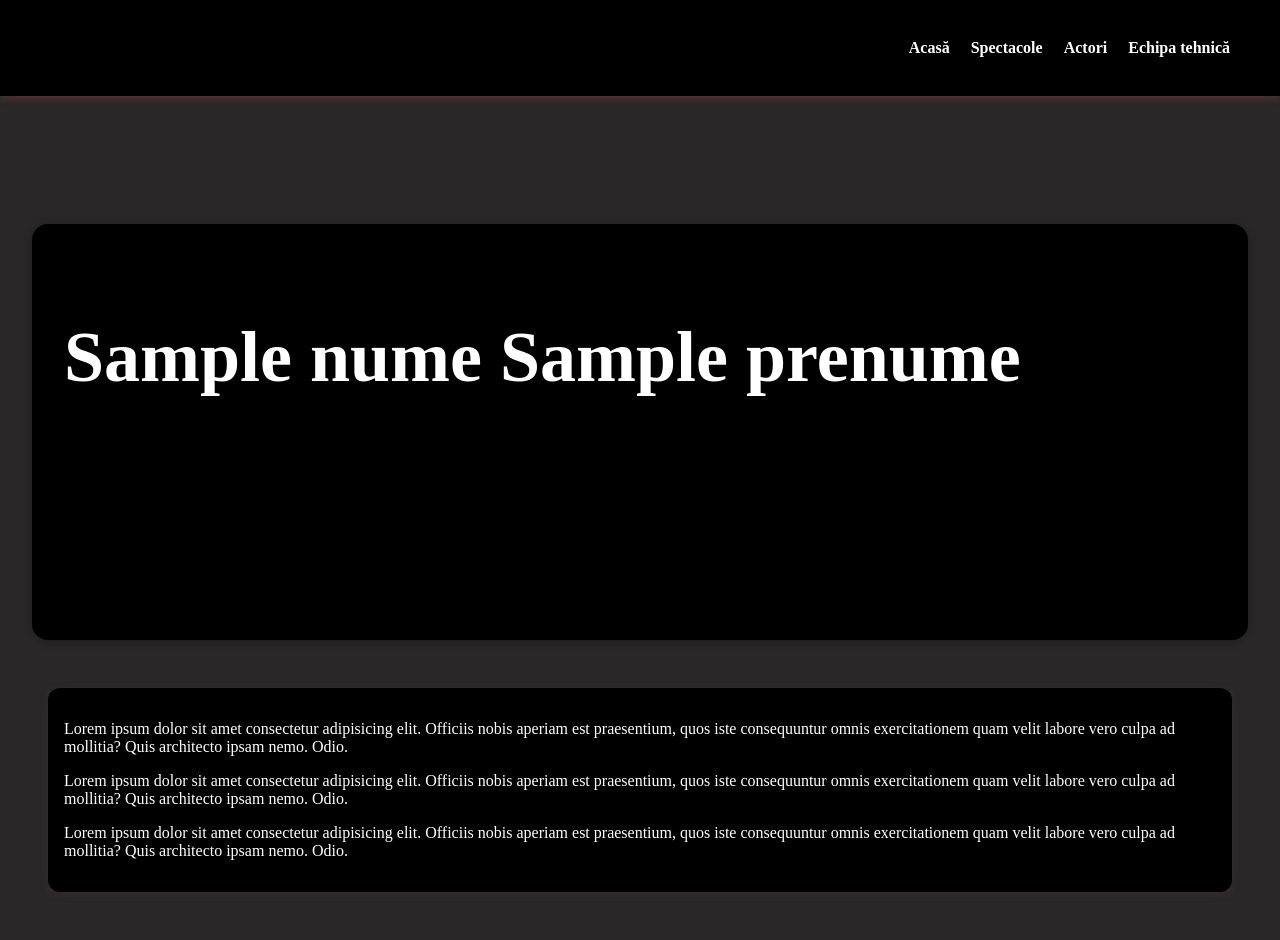
After one commit to alex-m99/theater, a Django app: template theater/templates/theater/actor_details.html in a window 1280 px wide. The commit adds this page. Run offline with Django 3.2, Linux system fonts and the light colour scheme; the template is opened without the code that fills it: most values are stand-ins (such as "Sample title", 1, 10 or a date in 2020).

Commit message:
Add actors detail page and update database

```diff
--- a/theater/static/theater/actor_details.css
+++ b/theater/static/theater/actor_details.css
@@ -1,25 +1,70 @@
 body {
-    background-color: #e7e7e7;
+  margin: 0;
+  padding: 0;
+  position: relative;
+  background-color: #292727 ;
+  /* background-color: #a7a0a0; */
+}
+
+#main-navigation {
+    background-color: #000000;
+    box-shadow: 0 2px 8px rgba(245, 95, 95, 0.25);
+    width: 100%;
+    height: 6rem;
+    display: flex;
+    justify-content: flex-end;
+    align-items: center;
+    padding: 0 10%;
+    position: relative;
+    top: 0;
+    left: 0;
+    margin: 0;
+    padding: 0;
+   margin-bottom: 50px;
+
   }
 
-  #main-navigation {
-    background-color: #390281;
-    box-shadow: 0 2px 8px rgba(0, 0, 0, 0.25);
+  #main-navigation a {
+    flex: 1;
+    text-decoration: none;
+    color: white;
+    font-weight: bold;
+    text-align: center;
+    margin-left: 17px;
+
+
   }
 
-  #summary {
+  #main-navigation a:hover,
+  #main-navigation a:active {
+    /* color: #a19ca3; */
+    color: rgba(245, 95, 95, 0.25)
+}
+
+  #main-navigation h1 a:hover,
+  #main-navigation h1 a:active {
+  color: white;
+}
+
+#main-navigation nav {
+  /* border-right: 50px; */
+  margin-right: 50px;
+}
+
+
+#summary {
     margin: 8rem auto 3rem auto;
     padding: 2rem;
     width: 90%;
     max-width: 90rem;
     border-radius: 16px;
-    background-color: #5706c0;
+    background-color: #000000;
     position: relative;
     box-shadow: 0 2px 8px rgba(0, 0, 0, 0.25);
     height: 22rem;
   }
 
-  #summary h2 {
+ #summary h2 {
     color: white;
     font-size: 4.5rem;
   }
@@ -55,8 +100,9 @@ body {
     width: 90%;
     max-width: 90rem;
     margin: 3rem auto;
-    background-color: white;
+    background-color: rgb(0, 0, 0);
     padding: 1rem;
     border-radius: 12px;
-    box-shadow: 0 2px 8px rgba(0, 0, 0, 0.25);
+    box-shadow: 0 2px 8px rgba(82, 79, 79, 0.25);
+    color: white;
   }
--- /dev/null
+++ b/theater/templates/theater/actor_details.html
@@ -0,0 +1,37 @@
+{% extends 'base.html' %}
+{% load static %}
+
+{% block title %}
+{{actor.Nume}} {{actor.Prenume}}
+{% endblock %}
+
+{% block css_files %}
+<link rel="stylesheet" href="{% static "theater/actor_details.css" %}" />
+{% endblock %}
+
+{% block content %}
+<section id="summary">
+  <h2>{{ actor.Nume }} {{ actor.Prenume }}</h2>
+  <article>
+    {% comment %} <img src="{% static "blog/images/"|add:post.image %}" alt="{{ post.title }}" /> {% endcomment %}
+    {% comment %} <address>By {{ post.author }}</address> {% endcomment %}
+    {% comment %} <div>Last updated on <time>{{ post.date|date:"d M Y" }}</time></div> {% endcomment %}
+  </article>
+</section>
+
+<main>
+  {% comment %} {{ post.content|linebreaks }} {% endcomment %}
+  <p>Lorem ipsum dolor sit amet consectetur adipisicing elit. Officiis nobis
+  aperiam est praesentium, quos iste consequuntur omnis exercitationem quam
+  velit labore vero culpa ad mollitia? Quis architecto ipsam nemo. Odio. </p>
+
+  <p>Lorem ipsum dolor sit amet consectetur adipisicing elit. Officiis nobis
+    aperiam est praesentium, quos iste consequuntur omnis exercitationem quam
+    velit labore vero culpa ad mollitia? Quis architecto ipsam nemo. Odio. </p>
+
+    <p>Lorem ipsum dolor sit amet consectetur adipisicing elit. Officiis nobis
+      aperiam est praesentium, quos iste consequuntur omnis exercitationem quam
+      velit labore vero culpa ad mollitia? Quis architecto ipsam nemo. Odio. </p>
+
+</main>
+{% endblock %}
--- a/theater/urls.py
+++ b/theater/urls.py
@@ -3,6 +3,6 @@ from . import views
 
 urlpatterns = [
     path("actori", views.get_actors, name="actors-page"),
-    path("actori/<slug:slug>", views.actor_detail,
-         name="post-detail-page")
+    path("actori/<str:name>", views.actor_detail,
+         name="actori-detail-page")
 ]
--- a/theater_management/settings.py
+++ b/theater_management/settings.py
@@ -87,8 +87,8 @@ DATABASES = {
     'default': {
         'ENGINE': 'sql_server.pyodbc',
         'NAME': 'Teatru',
-        #'HOST': 'DESKTOP-0L2GG1F\SQLEXPRESS',  # for PC
-        'HOST': 'DESKTOP-MEBND7I\SQLEXPRESS', #for laptop
+        'HOST': 'DESKTOP-0L2GG1F\SQLEXPRESS',  # for PC
+        #'HOST': 'DESKTOP-MEBND7I\SQLEXPRESS', #for laptop
         'PORT': '',  # Usually, it's 1433 for SQL Server
         'OPTIONS': {
             'driver': 'ODBC Driver 11 for SQL Server',  # Use the appropriate ODBC driver
```
Also changed, not shown: theater/static/theater/app.css (+31 -10 lines), theater/templates/actor_details.html (deleted, +0 -25 lines), theater/templates/theater/actori.html (+41 -0 lines), theater/views.py (+25 -13 lines), theater/static/theater/images/Florescu.jpg (added), theater/static/theater/images/Ionescu.jpg (added), theater/static/theater/images/Radulescu.jpg (added), 3 other files.
